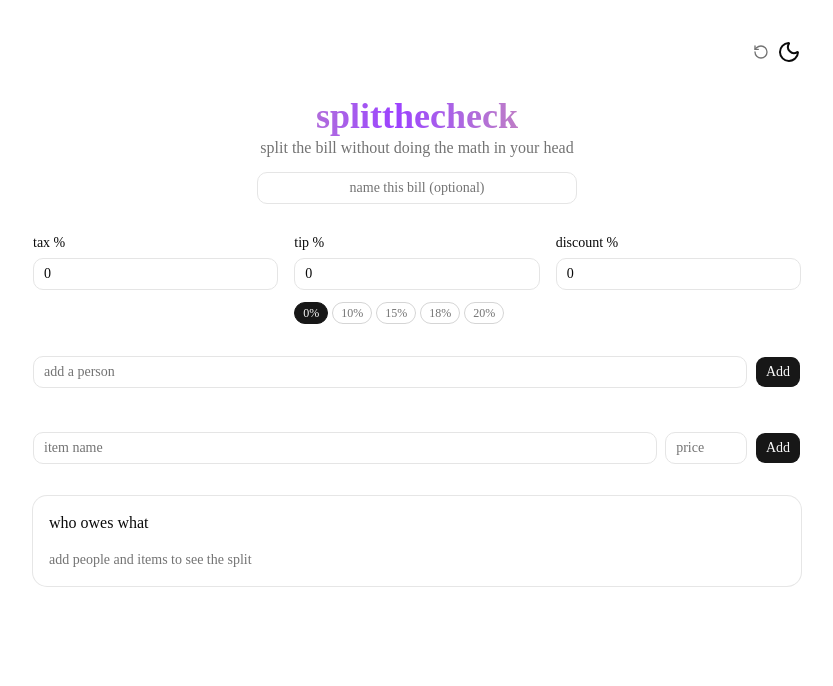
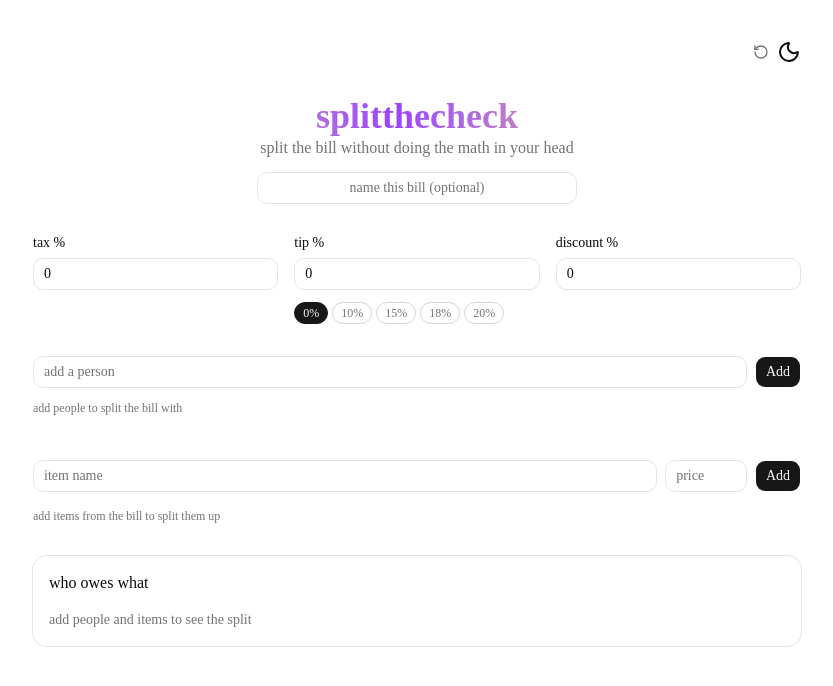
Before and after one commit to sudhishready/splitthecheck, a Next.js app: page / in a window 1280 px wide. Shown: the top 686 px of the page, without its empty margins (223-1056 px from the left). Built offline with nearby package versions, Linux system fonts and the light colour scheme.

Commit message:
added empty state hints when theres no people or items yet

```diff
--- a/src/components/items-panel.tsx
+++ b/src/components/items-panel.tsx
@@ -80,6 +80,11 @@ export function ItemsPanel({
           value={search}
           onChange={(e) => setSearch(e.target.value)}
         />
+      )}
+      {items.length === 0 && (
+        <p className="text-xs text-muted-foreground">
+          add items from the bill to split them up
+        </p>
       )}
 
       <div className="space-y-3">
--- a/src/components/people-panel.tsx
+++ b/src/components/people-panel.tsx
@@ -34,6 +34,11 @@ export function PeoplePanel({ people, onAdd, onRemove }: PeoplePanelProps) {
         />
         <Button onClick={handleAdd}>Add</Button>
       </div>
+      {people.length === 0 && (
+        <p className="text-xs text-muted-foreground">
+          add people to split the bill with
+        </p>
+      )}
       <div className="flex flex-wrap gap-2">
         {people.map((person, i) => (
           <Badge
```
